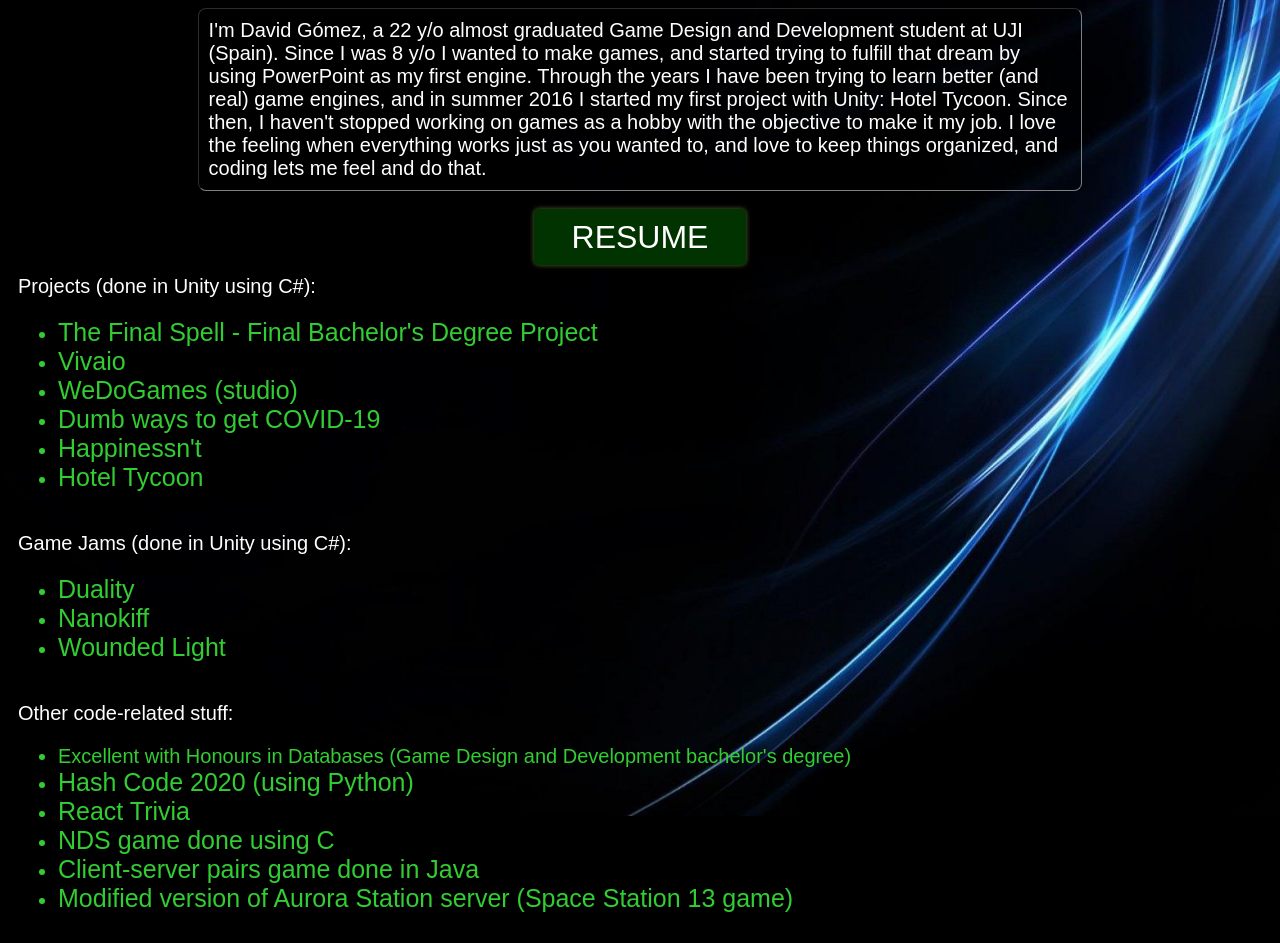
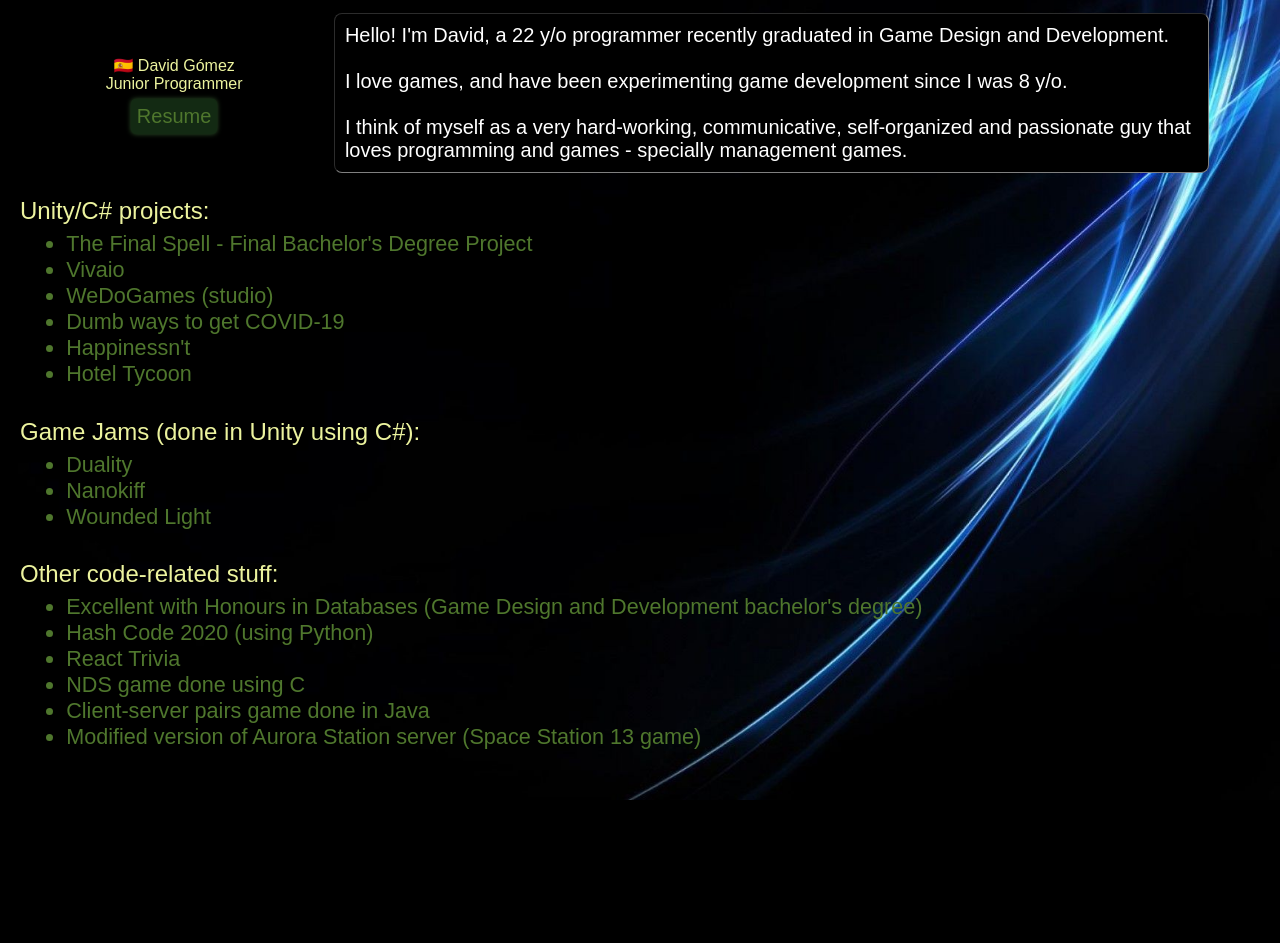
Before and after one commit to David-Goru/David-Goru.github.io, a plain HTML site: page index.html in a window 1280 px wide. After the commit the page ends 800 px from the top, so only its background shows below. Drawn offline with Linux system fonts and the light colour scheme.

Commit message:
CSS improved

```diff
--- a/index.html
+++ b/index.html
@@ -5,15 +5,23 @@
 		<title>David Gómez</title>
 	</head>
 	<body>
-		<div id="aboutme" class="aboutme-index">
-			I'm David Gómez, a 22 y/o almost graduated Game Design and Development student at UJI (Spain). Since I was 8 y/o I wanted to make games, and started trying to fulfill that dream by using PowerPoint as my first engine. Through the years I have been trying to learn better (and real) game engines, and in summer 2016 I started my first project with Unity: Hotel Tycoon. Since then, I haven't stopped working on games as a hobby with the objective to make it my job. I love the feeling when everything works just as you wanted to, and love to keep things organized, and coding lets me feel and do that.
+		<div id="profile">
+			<div id="resume">
+				<div id="resume-info">
+					🇪🇸 David Gómez<br />Junior Programmer<br />
+				</div>
+				<a href="./Resume/index.html">Resume</a>
+			</div>
+
+			<div id="aboutme">
+				Hello! I'm David, a 22 y/o programmer recently graduated in Game Design and Development.
+				<br /><br />I love games, and have been experimenting game development since I was 8 y/o.
+				<br /><br />I think of myself as a very hard-working, communicative, self-organized and passionate guy that loves programming and games - specially management games.
+			</div>
 		</div>
-		<br>
-		<div id="resume">
-			<a href="./Resume/index.html">RESUME</a>
-		</div>
+
 		<div id="section">
-			Projects (done in Unity using C#):
+			Unity/C# projects:
 			<ul>
 				<li><a href="./Projects/Final Project.html">The Final Spell - Final Bachelor's Degree Project</a></li>
 				<li><a href="./Projects/Vivaio.html">Vivaio</a></li>
@@ -23,6 +31,7 @@
 				<li><a href="./Projects/Hotel Tycoon.html">Hotel Tycoon</a></li>
 			</ul>
 		</div>
+
 		<div id="section">
 			Game Jams (done in Unity using C#):
 			<ul>
@@ -31,6 +40,7 @@
 				<li><a href="./Projects/GameJams/Wounded Light.html">Wounded Light</a></li>
 			</ul>
 		</div>
+
 		<div id="section">
 			Other code-related stuff:
 			<ul>
--- a/style.css
+++ b/style.css
@@ -1,94 +1,99 @@
 body {
 	background-color: black;
 	background-image: url('backgroundImage.jpg');
-	height: 100%;
+	height: auto;
 	background-position: center;
 	background-repeat: no-repeat;
 	background-size: cover;
 }
 
-#aboutme
-{
+#profile {
+	width: 90%;
+	margin: 1% 5% 1% 5%;
+	display: flex;
+	justify-content: center;
+}
+
+#resume {
+	color: #ECF39E;
+	border-width: 10px;
+	border-radius: 100%;
+	width: 30%;
+	margin: auto;
+	margin-top: 1%;
+	margin-bottom: 1%;
+	display: flex;
+	flex-direction: column;
+	justify-content: center;
+	font-family: "Arial Verdana", Arial, sans-serif;
+	color: #ECF39E;
+}
+
+#resume-info {
+	font-size: 1em;
+	padding: 0.3em;
+	margin-left: auto;
+	margin-right: auto;
+	text-align: center;
+	margin-bottom: 0.1em;
+}
+
+#resume a {
+	font-size: 1.25em;
+	text-decoration: none;
+	padding: 0.3em;
+	margin-left: auto;
+	margin-right: auto;
+	box-shadow: 0 0 5px #31572C;
+	border-radius: 5px;
+	border-width: 0px;
+	background-color: #132A13;
+	text-align: center;
+}
+
+#aboutme {
 	border: 0.075em solid gray;
 	border-radius: 0.4em;
 	border-style: inset;
 	font-family: "Arial Verdana", Arial, sans-serif;
 	font-size: 1.25em;
 	color: white;
+	background-color: black;
 	padding: 0.5em;
-	margin-right: 15%;
+	margin: auto;
+	margin-left: 5%;
 }
 
-.aboutme-index
-{
-	margin-left: 15%;
-}
-
-#section
-{
+#section {
 	font-family: "Arial Verdana", Arial, sans-serif;
-	font-size: 1.25em;
-	color: white;
+	font-size: 1.5em;
+	color: #ECF39E;
 	padding: 0.5em;
 }
 
-#section li
-{
-	color: limegreen;
+#section ul {
+	margin: 0.5%;
 }
 
-#resume {
-	width: 100%;
-	margin: auto;
+#section li {
+	font-size: 0.9em;
+	color: #4F772D;
 }
 
-#resume a {
+a {
 	font-family: "Arial Verdana", Arial, sans-serif;
-	color: white;
-	font-size: 2em;
-	padding: 0.3em;
-	display: block;
-	margin-left: auto;
-	margin-right: auto;
-    box-shadow: 0 0 5px darkolivegreen;
-    border-radius: 5px;
-    border-width: 0px;
-	background-color: #003300;
-	text-align: center;
-	width: 6em;
+	text-decoration: none;
+	color: #4F772D;
 }
 
-a
-{
-	font-family: "Arial Verdana", Arial, sans-serif;
-	font-size: 1.25em;
+a.small {
+	font-size: 0.5em;
 }
 
-a.small
-{
-	font-size: 1em;
+a:hover {
+	color: #90A955;
 }
 
-a:link
-{
-	color: limegreen;
-	text-decoration: none;
+a:active {
+	color: #ECF39E;
 }
-
-a:visited
-{
-	color: green;
-	text-decoration: none;
-}
-
-a:hover
-{
-	color: yellow;
-	text-decoration: underline;
-}
-
-a:active
-{
-	color: white;
-	text-decoration: underline;
-}
```
